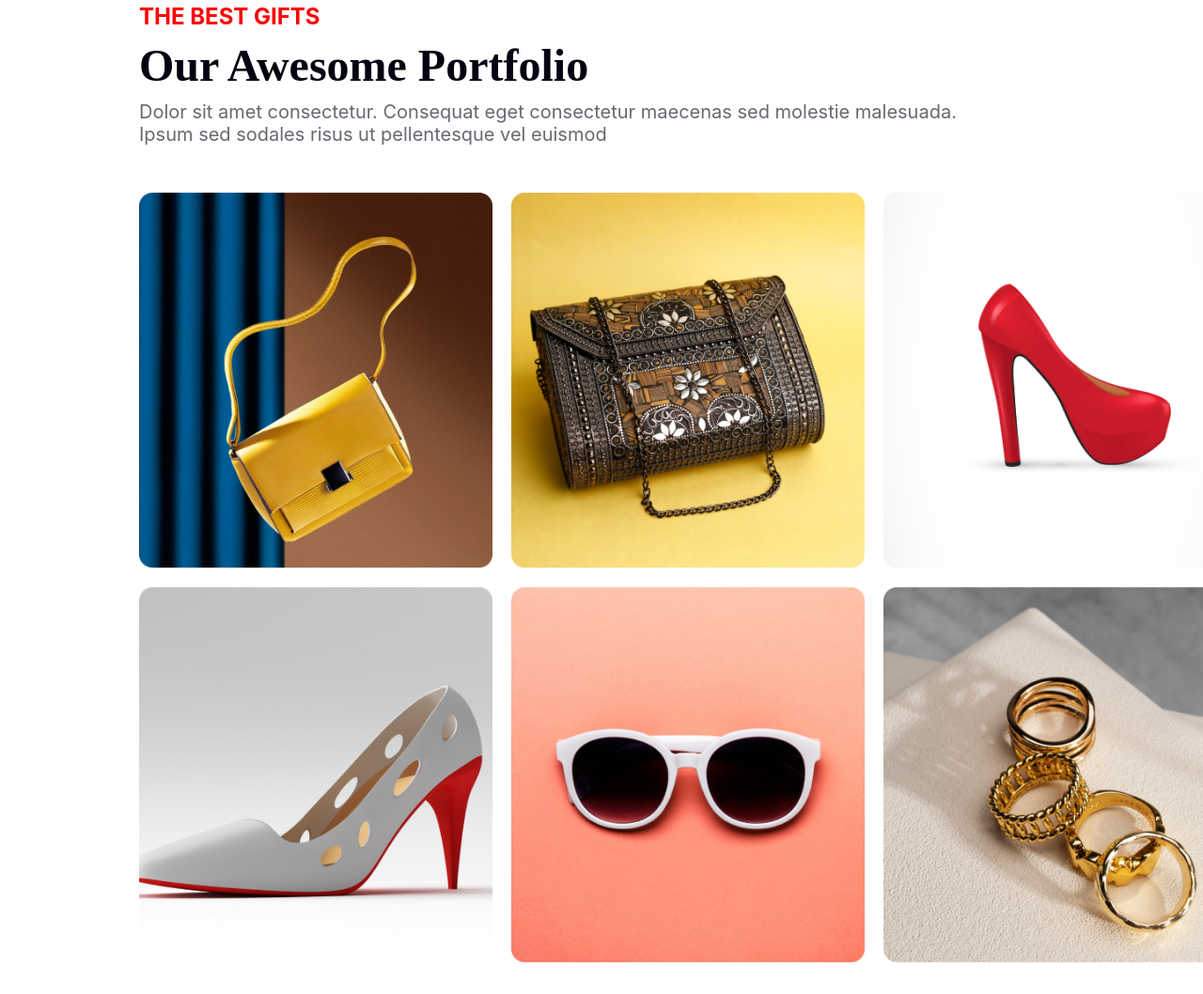
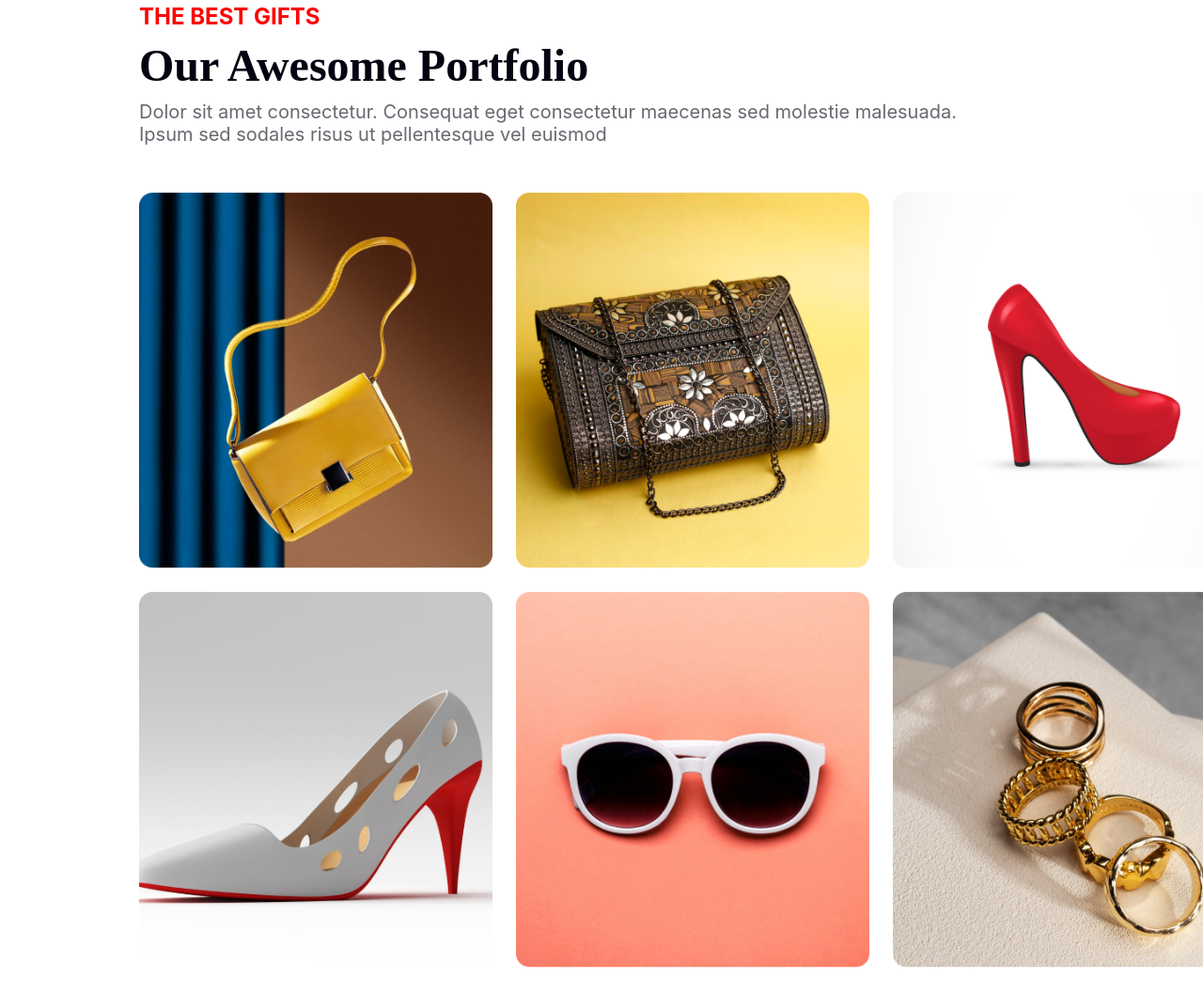
Before and after one commit to Azhar190238/Assignment-01, a plain HTML site: page index.html in a window 1280 px wide. Shown: the part 4659-5717 px from the top of the page at 94% size. Drawn offline with Linux system fonts and the light colour scheme.

Commit message:
adding massage

```diff
--- a/index.html
+++ b/index.html
@@ -114,18 +114,18 @@
                 <div class="product-img">
                     <img class="product" src="images/Rectangle 3.png" alt="">
                     <img class="product" src="images/Rectangle 4.png" alt="">
-                    <img class="product" src="images/Rectangle 5.png" alt="">
+                    <img class="product1" src="images/Rectangle 5.png" alt="">
                 </div>
                 <div class="product-img">
                     <img class="product" src="images/Rectangle 6.png" alt="">
                     <img class="product" src="images/Rectangle 7.png" alt="">
-                    <img class="product" src="images/Rectangle 8.png" alt="">
+                    <img class="product1" src="images/Rectangle 8.png" alt="">
                 </div>
             </div>
         </section>
         <section class="section7">
             <div class="section-07">
-                <img src="/images/Group 61.png" alt="">
+                <img src="images/Group 61.png" alt="">
                 <h1 class="subs">Subscribe Newsletter</h1>
                 <p class="section7-details">Dolor sit amet consectetur. Consequat eget consectetur maecenas sed molestie
                     malesuada.
--- a/styles/index.css
+++ b/styles/index.css
@@ -383,6 +383,7 @@ padding-top: 50px;
 width: 220.048px;
 height: 220.119px;
 background: #FFF;
+
 }
 .rectangle{
 
@@ -426,8 +427,13 @@ background: #FFF;
     display: flex;
 }
 .product{
-    width: 413px;
+    width: 500px;
     height: 400px;
-    padding-right: 20px;
-    padding-bottom: 20px;
+    padding-right: 25px;
+    padding-bottom: 25px;
 }
+.product1{
+    width: 500px;
+    height: 400px;
+    padding-bottom: 25px;
+}
```
